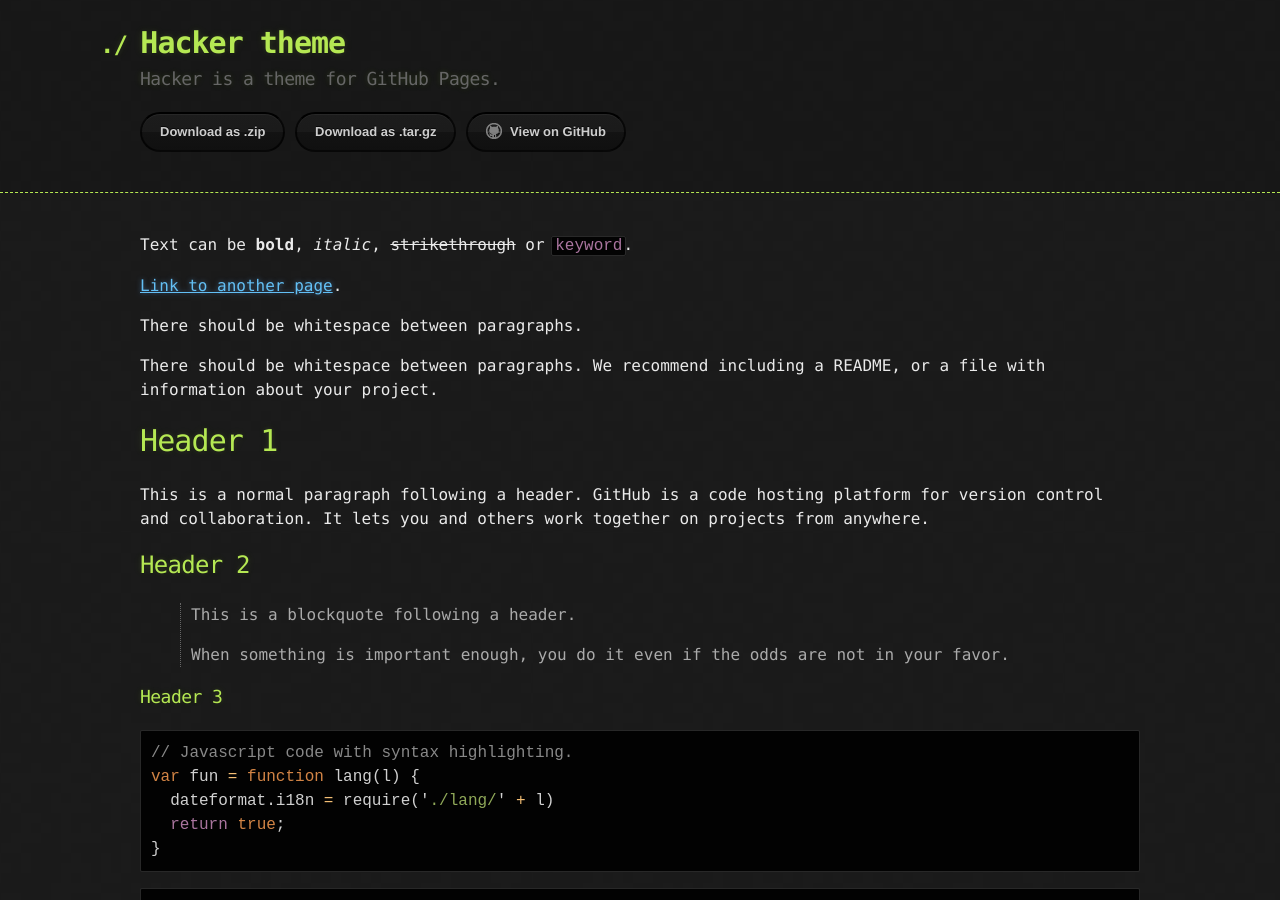
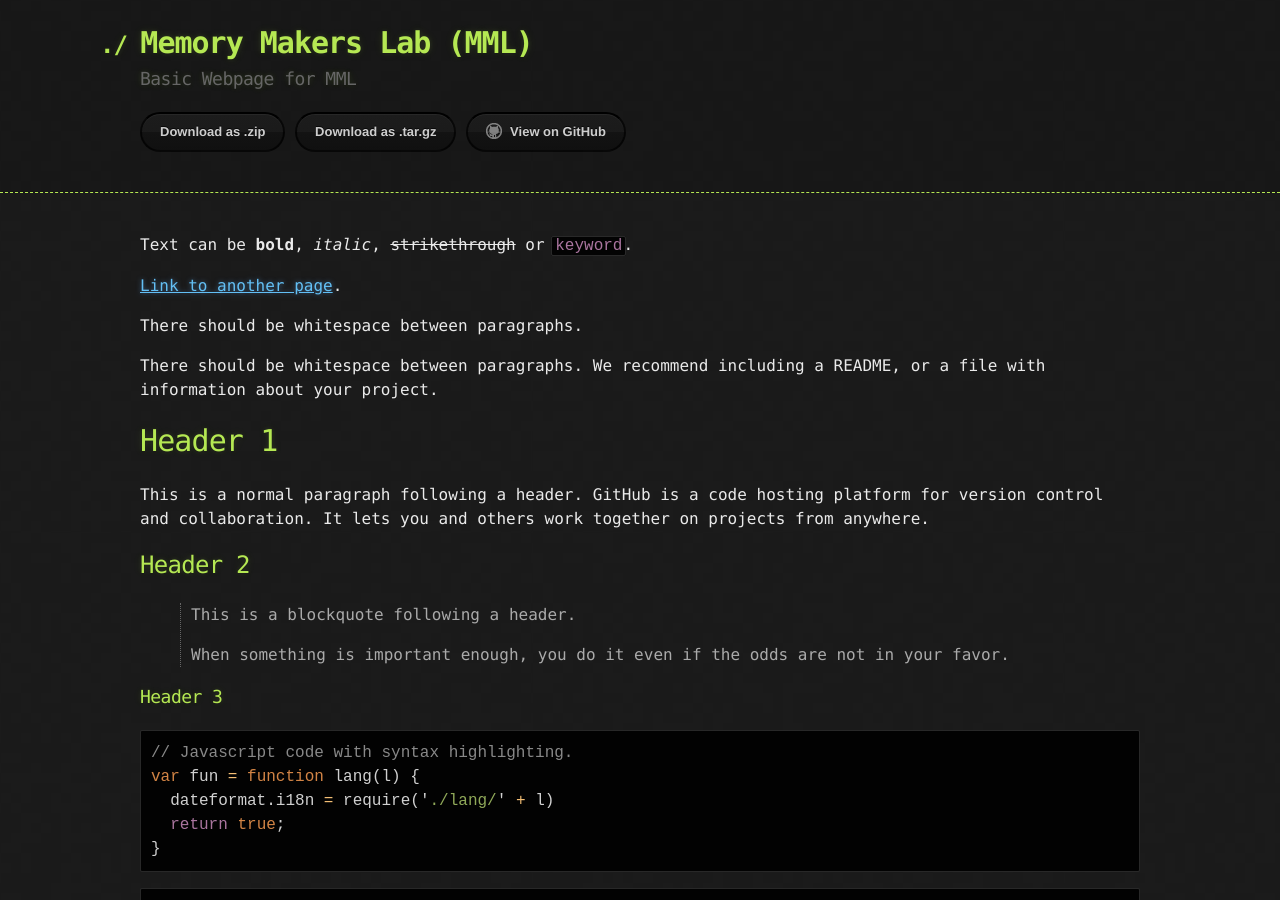
Before and after one commit to MemoryMakersLab/MemoryMakersLab.github.io, a Jekyll site: the page built from index.md, in a window 1280 px wide and 900 px high. Built offline with Jekyll 4.4.1, drawn with Linux system fonts in a browser that asks for light colours.

Commit message:
add site name

```diff
--- a/_config.yml
+++ b/_config.yml
@@ -1,5 +1,5 @@
-title: Hacker theme
-description: Hacker is a theme for GitHub Pages.
+title: Memory Makers Lab (MML)
+description: Basic Webpage for MML
 show_downloads: true
 google_analytics:
 theme: jekyll-theme-hacker
```
